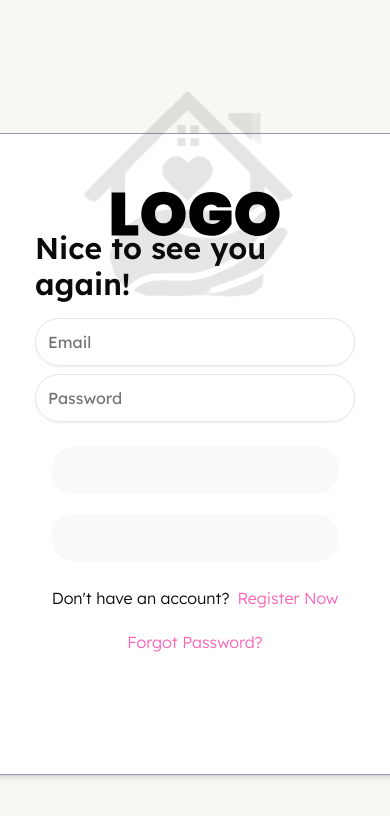
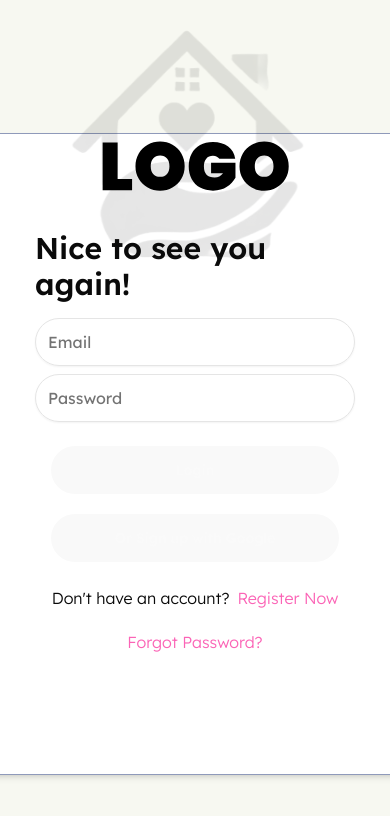
Before and after one commit to RaidToaster/MbakCare, a React (Vite) app: page /login in a window 390 px wide. Shown: the top 816 px of the page. Built offline with nearby package versions, Linux system fonts and the light colour scheme.

Commit message:
fix: responsiveness

```diff
--- a/src/pages/auth/Login.tsx
+++ b/src/pages/auth/Login.tsx
@@ -7,7 +7,7 @@ import { Link } from 'react-router-dom'
 
 function Login() {
     return (
-        <div className="h-screen w-screen bg-[#F7F8F1] flex flex-col md:flex-row">
+        <div className="max-h-screen w-screen bg-[#F7F8F1] flex flex-col md:flex-row">
             {/* Left */}
             <div className="hidden md:block md:w-2/5  items-center justify-center">
                 <img
@@ -18,12 +18,12 @@ function Login() {
             </div>
 
             {/* Right */}
-            <div className="sm:w-full h-screen md:w-3/5 flex items-center justify-center p-8 relative">
-                <div className='absolute top-0 translate-y-16 z-10'>
+            <div className="sm:w-full min-h-screen md:w-3/5 flex items-center justify-center p-8 relative">
+                <div className='absolute top-0 sm:translate-y-32 md:translate-y-16 z-10'>
                     <img
                         src={logo}
                         alt="Company Logo"
-                        className='h-64 w-auto'
+                        className='sm:h-32 md:h-64 w-auto'
                     />
                 </div>
 
```
